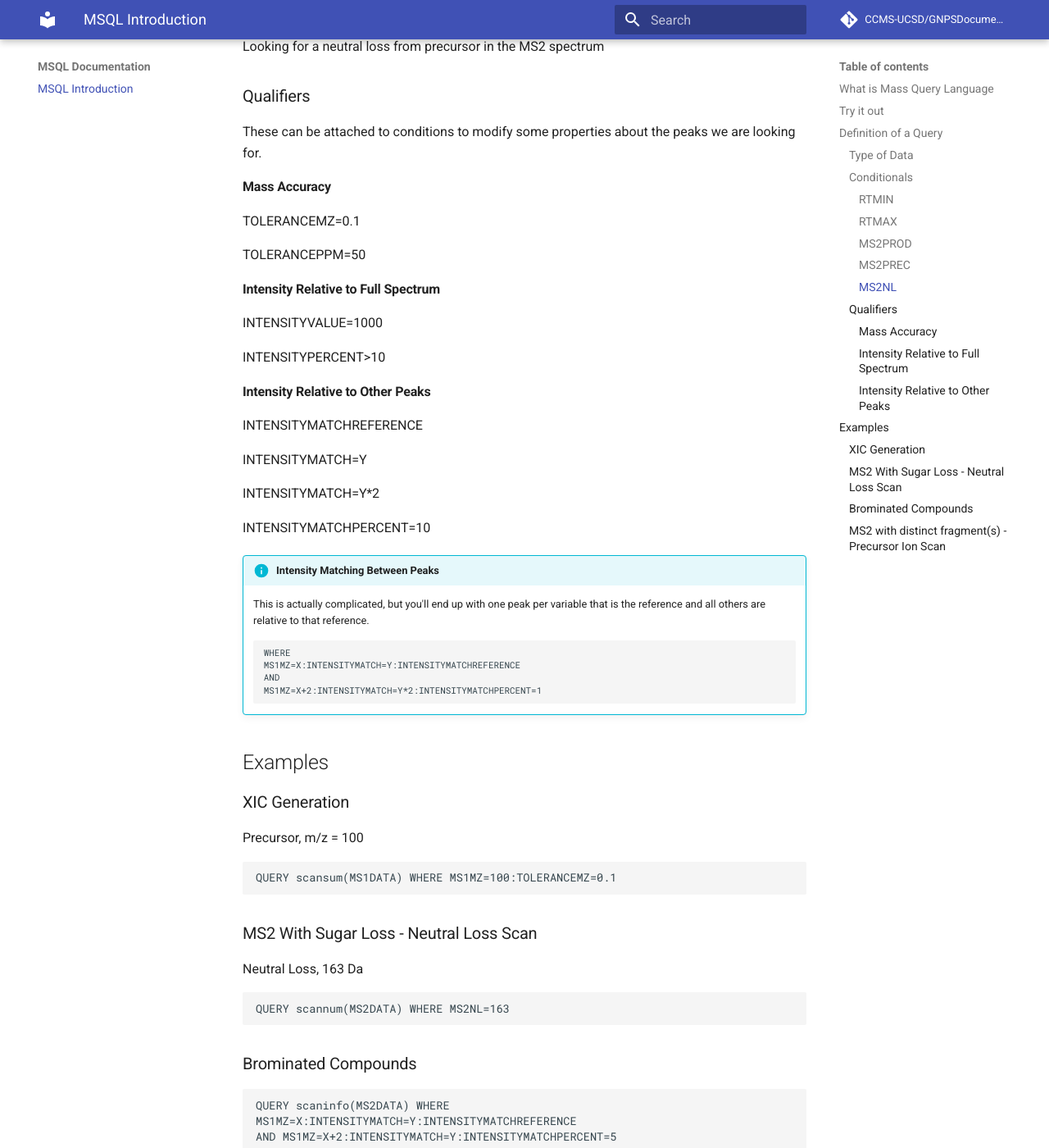
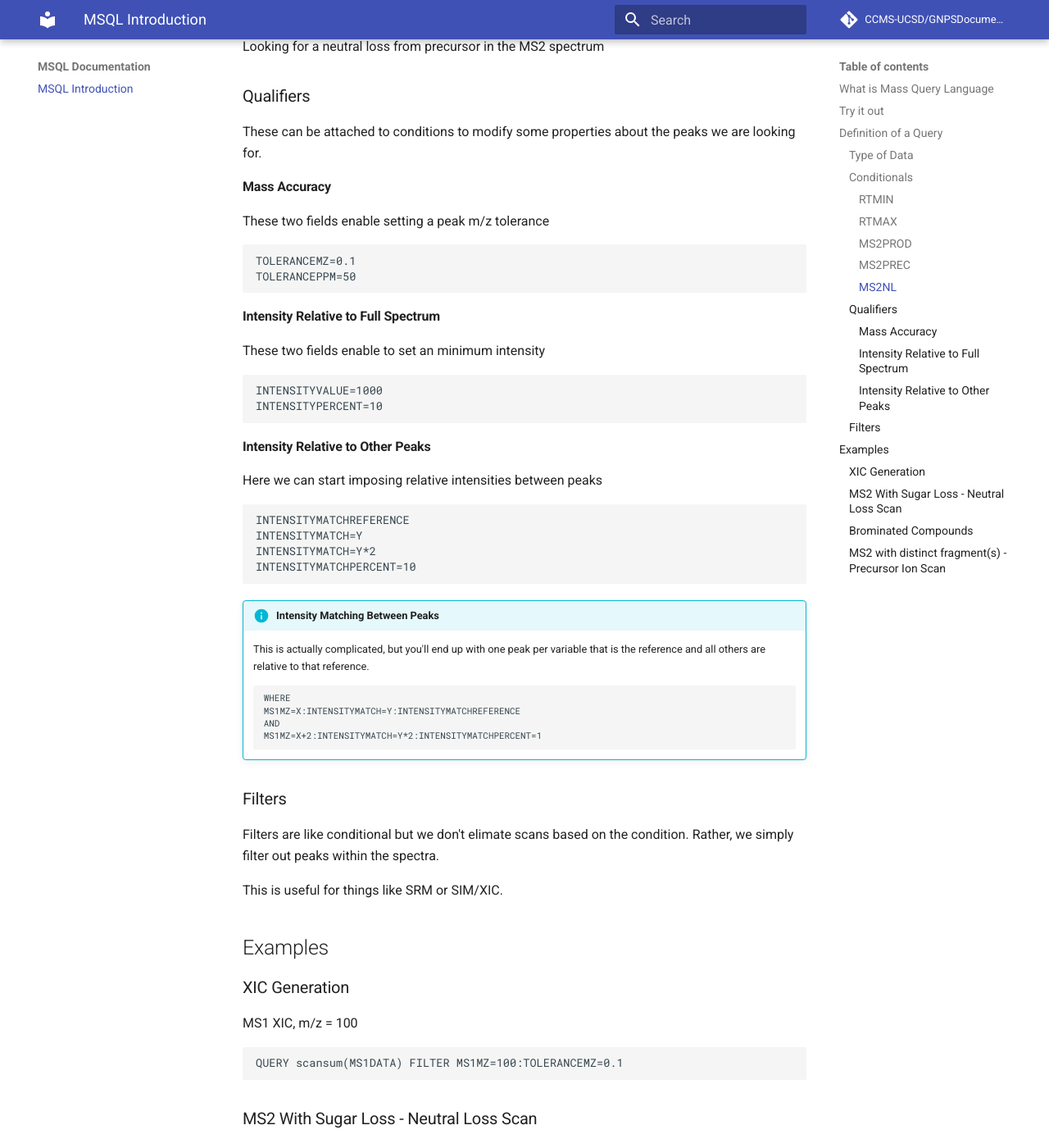
Before and after one commit to mwang87/MassQueryLanguage, an MkDocs documentation site: the page built from docs/docs/index.md, in a window 1280 px wide and 1400 px high, scrolled down 1825 px. Shown: the whole window at 82% size. Built offline with MkDocs 1.6.1 and Material for MkDocs 9.7.7, drawn with Linux system fonts in a browser that asks for light colours; comment, search, counter and statistics services are not loaded.

Commit message:
updating docs

````diff
--- a/docs/docs/index.md
+++ b/docs/docs/index.md
@@ -53,7 +53,6 @@ which are specific conditions and the associated qualifiers. You may further com
 
 The types of conditions are as follows
 
-
 #### RTMIN
 
 Setting the minimum retention time in minutes
@@ -79,25 +78,32 @@ These can be attached to conditions to modify some properties about the peaks we
 
 #### Mass Accuracy
 
+These two fields enable setting a peak m/z tolerance
+
+```
 TOLERANCEMZ=0.1
-
 TOLERANCEPPM=50
+```
 
 #### Intensity Relative to Full Spectrum
 
+These two fields enable to set an minimum intensity
+
+```
 INTENSITYVALUE=1000
-
-INTENSITYPERCENT>10
+INTENSITYPERCENT=10
+```
 
 #### Intensity Relative to Other Peaks
 
+Here we can start imposing relative intensities between peaks
+
+```
 INTENSITYMATCHREFERENCE
-
 INTENSITYMATCH=Y
-
 INTENSITYMATCH=Y*2
-
 INTENSITYMATCHPERCENT=10
+```
 
 !!! info "Intensity Matching Between Peaks"
     This is actually complicated, but you'll end up with one peak per variable that is the reference
@@ -109,14 +115,22 @@ INTENSITYMATCHPERCENT=10
     MS1MZ=X+2:INTENSITYMATCH=Y*2:INTENSITYMATCHPERCENT=1
     ```
 
+
+### Filters
+
+Filters are like conditional but we don't elimate scans based on the condition. Rather, we simply filter out peaks within the spectra.
+
+This is useful for things like SRM or SIM/XIC.
+
+
 ## Examples
 
 ### XIC Generation
 
-Precursor, m/z = 100
+MS1 XIC, m/z = 100
 
 ```
-QUERY scansum(MS1DATA) WHERE MS1MZ=100:TOLERANCEMZ=0.1
+QUERY scansum(MS1DATA) FILTER MS1MZ=100:TOLERANCEMZ=0.1
 ```
 
 ### MS2 With Sugar Loss - Neutral Loss Scan
````
